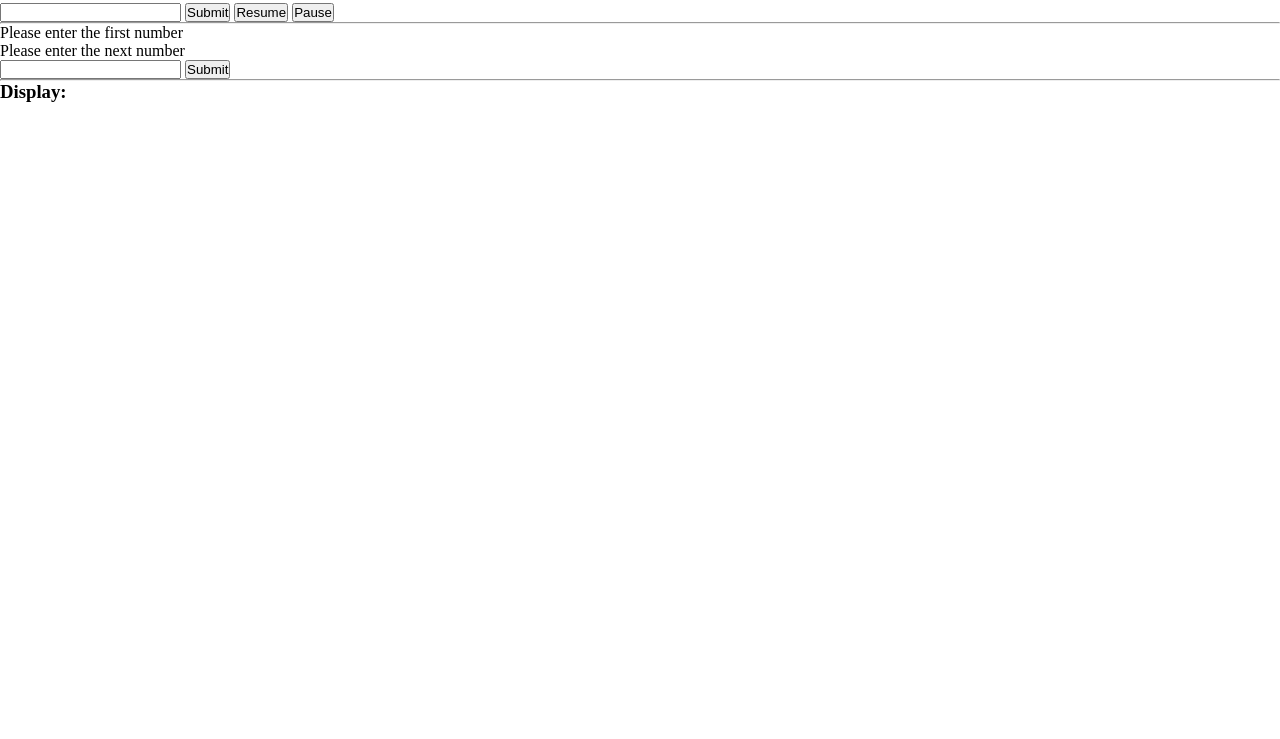
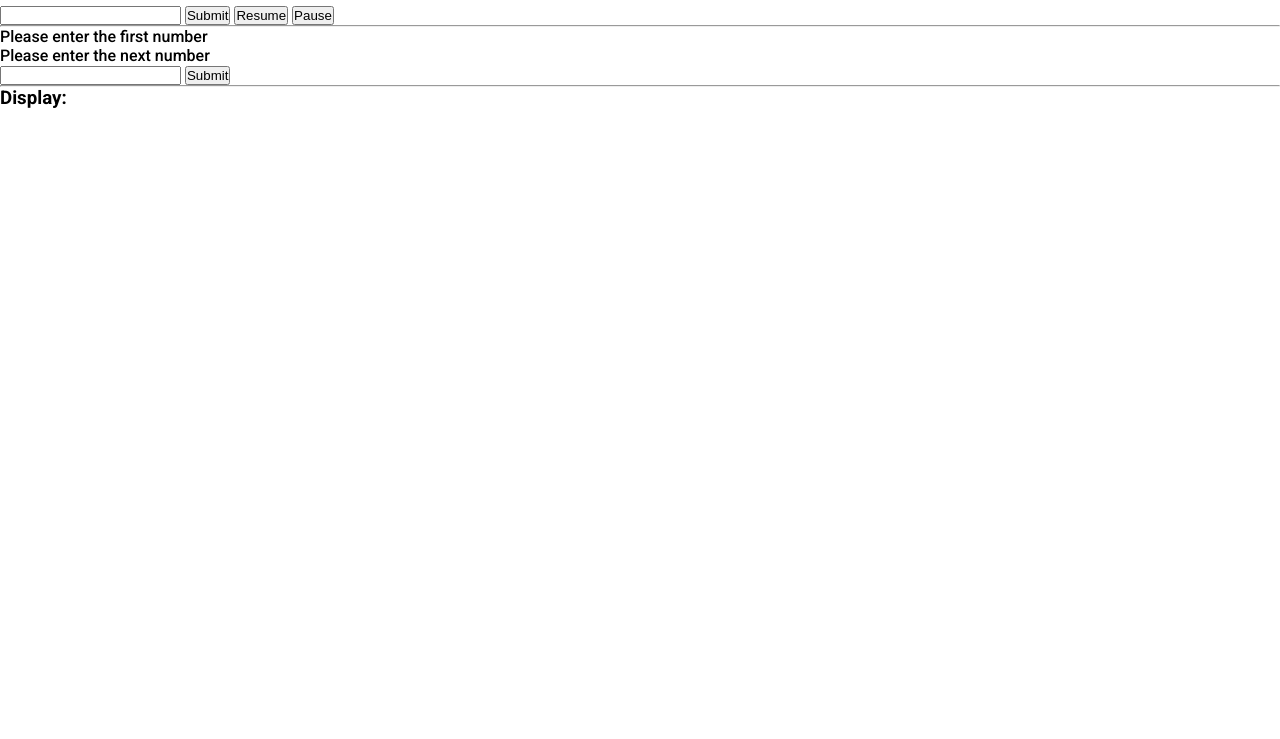
Before and after one commit to toddteis/number-program-challenge, a plain HTML site: page index.html in a window 1280 px wide. Shown: the part 61-800 px from the top of the page. Drawn offline with Linux system fonts and the light colour scheme.

Commit message:
Added font to style sheet.

```diff
--- a/styles.css
+++ b/styles.css
@@ -1,3 +1,5 @@
+@import url('https://fonts.googleapis.com/css2?family=Roboto:ital,wght@0,500;0,700;1,400&display=swap');
+
 * {
     margin: 0;
     padding: 0;
@@ -9,4 +11,5 @@
 
 html {
     box-sizing: border-box;
+    font-family: 'Roboto', sans-serif;
 }
```
